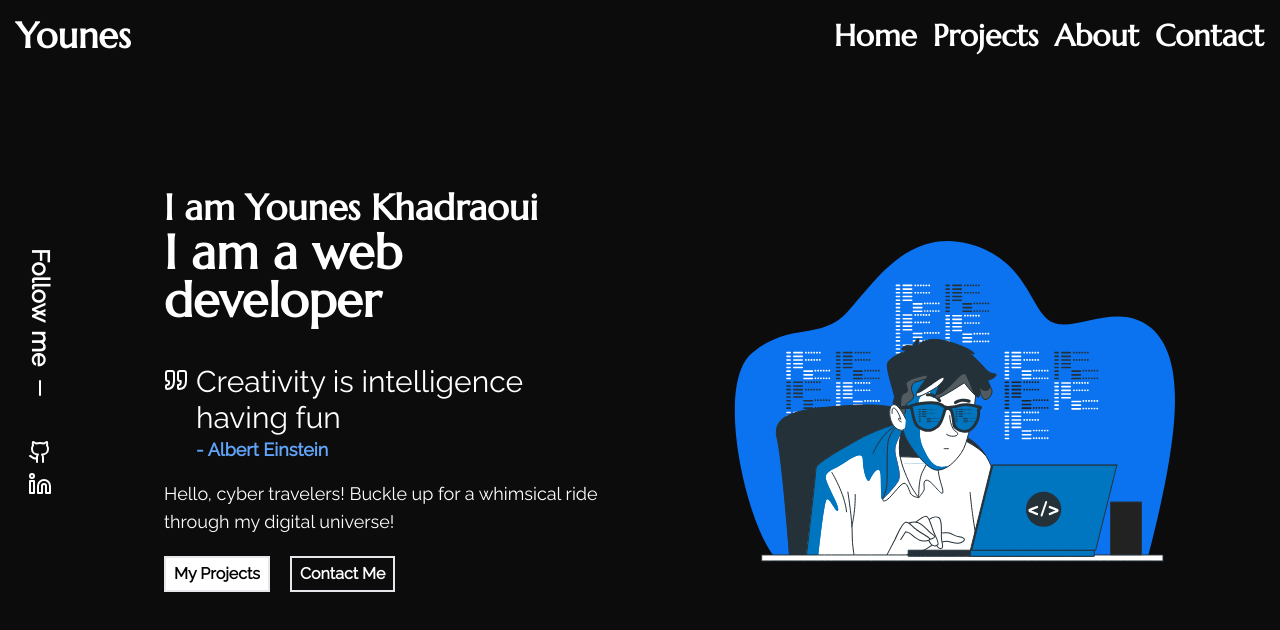
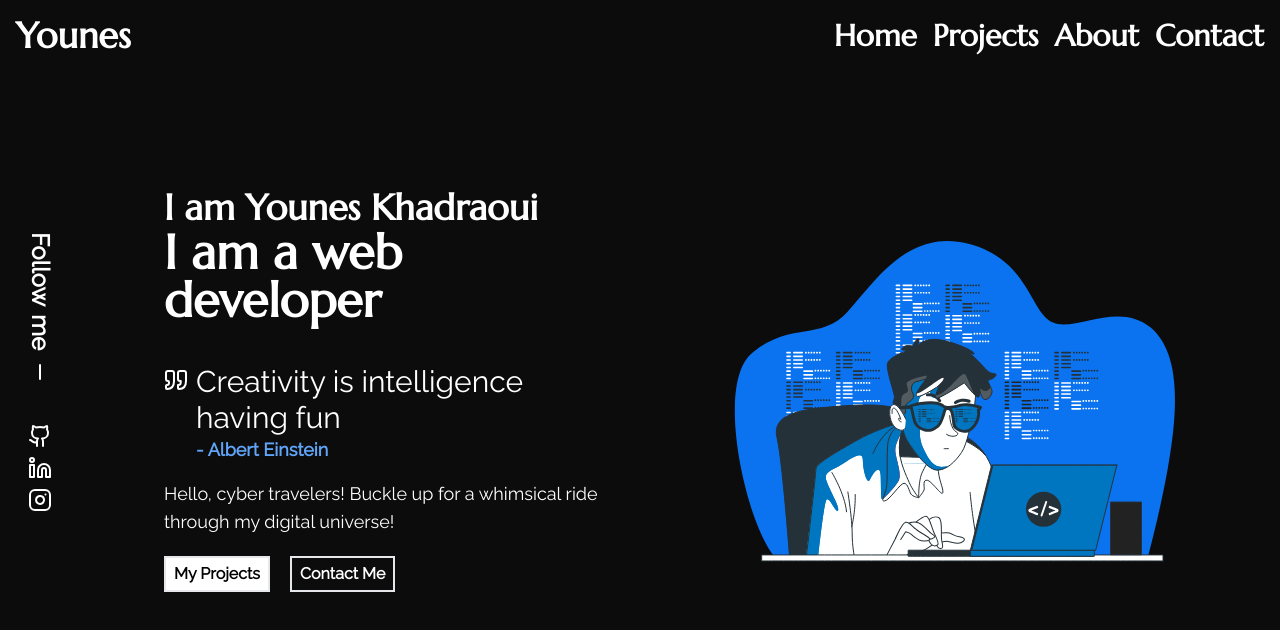
Before and after one commit to Younes-khadraoui/Portfolio, a Next.js app: page / in a window 1280 px wide. Shown: the top 630 px of the page. Built offline with nearby package versions, Linux system fonts and the light colour scheme.

Commit message:
Chore: added instagram in footer

```diff
--- a/src/components/Footer.tsx
+++ b/src/components/Footer.tsx
@@ -1,4 +1,4 @@
-import { Minus, Github, Linkedin, MessageCircle } from "lucide-react";
+import { Minus, Github, Linkedin, Instagram } from "lucide-react";
 import Link from "next/link";
 
 const Footer = () => {
@@ -30,6 +30,15 @@ const Footer = () => {
             <Linkedin />
           </Link>
         </li>
+        <li>
+          <Link
+            href="https://www.instagram.com/younes_khx_/"
+            target="_blank"
+            title="Linkedin"
+          >
+            <Instagram />
+          </Link>
+        </li>
       </ul>
     </div>
   );
```
